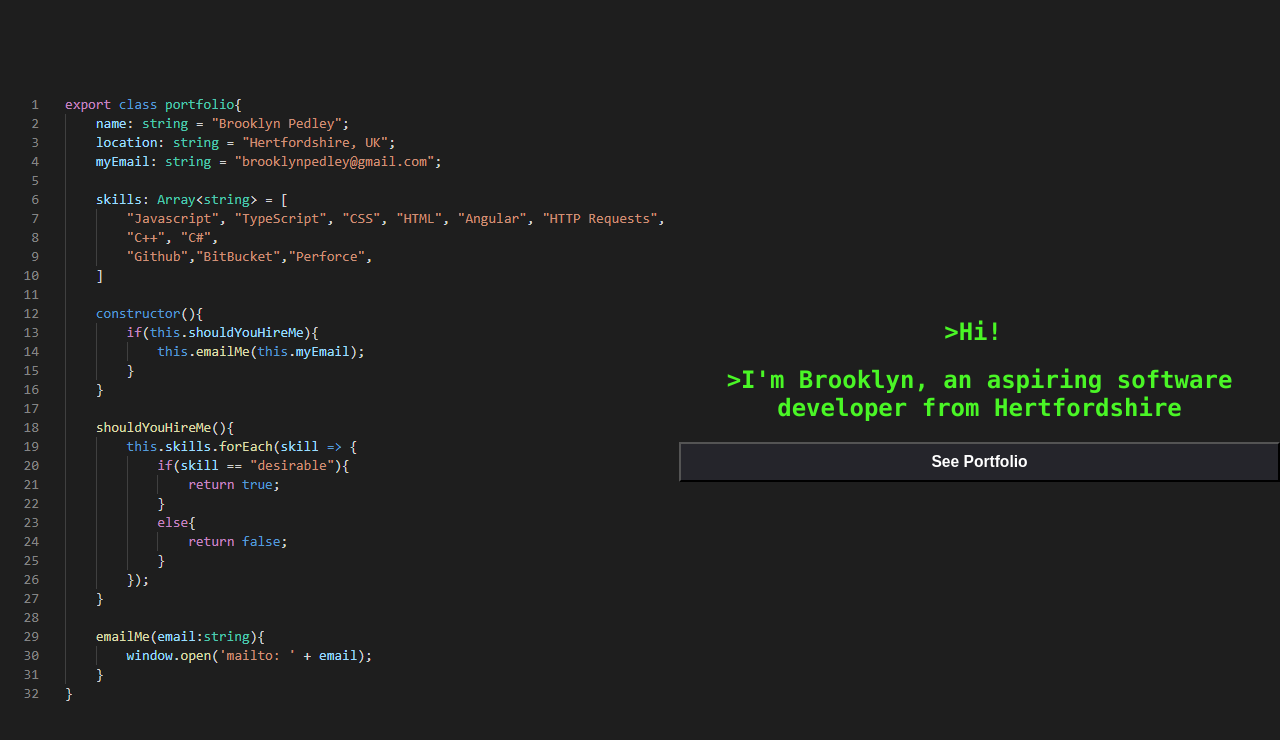
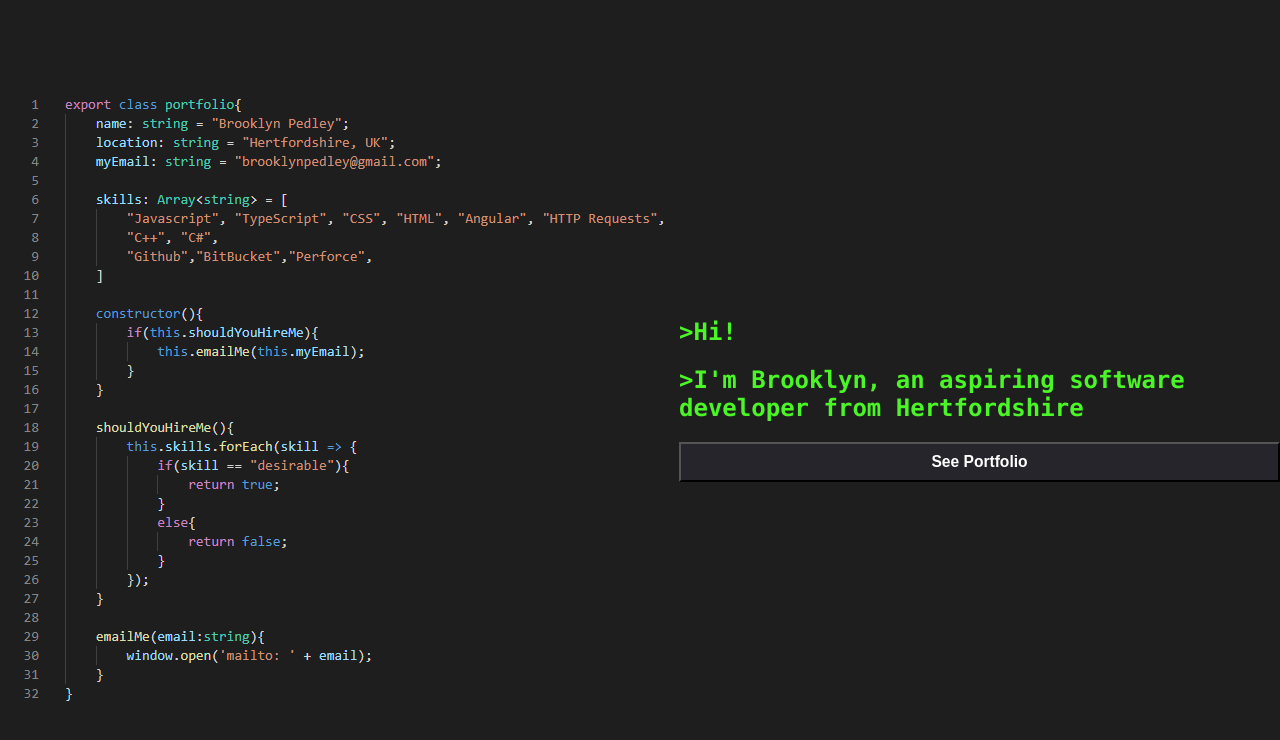
Before and after one commit to BrooklynP/portfolio, an Angular app: page / in a window 1280 px wide. Shown: the top 740 px of the page. Built offline with nearby package versions, Linux system fonts and the light colour scheme.

Commit message:
added typewriter effect to homepage

```diff
--- a/src/app/pages/landing-page/landing-page.component.html
+++ b/src/app/pages/landing-page/landing-page.component.html
@@ -3,8 +3,8 @@
         <img src="\assets\hero-image.PNG">
 
         <section class="message">
-            <h1 id="line1">>Hi!</h1>
-            <h2 id="line2">>I'm Brooklyn, an aspiring software developer from Hertfordshire</h2>
+            <h1 id="line1">{{messageToDisplayLine1}}</h1>
+            <h2 id="line2">{{messageToDisplayLine2}}</h2>
             <button (click)="clickViewProjects()"><h3>See Portfolio</h3></button>
         </section>
     </div>
--- a/src/app/pages/landing-page/landing-page.component.scss
+++ b/src/app/pages/landing-page/landing-page.component.scss
@@ -19,7 +19,7 @@
             display:flex;
             flex-direction: column;
             justify-content: center;
-            text-align: center;
+            text-align: left;
             width: 50vw;
             color: #4AF626;
 
--- a/src/app/pages/landing-page/landing-page.component.ts
+++ b/src/app/pages/landing-page/landing-page.component.ts
@@ -8,12 +8,61 @@ import { Router } from '@angular/router';
 })
 export class LandingPageComponent implements OnInit {
 
+  private readonly messageLine1 = '>Hi!';
+  private readonly messageLine2 = ">I'm Brooklyn, an aspiring software developer from Hertfordshire";
+
+  public messageToDisplayLine1 = '';
+  public messageToDisplayLine2 = "";
+
+  private i = 0;
+  private readonly speed = 50;
+
+
   constructor(public router: Router) {
 
 
   }
 
+
+
+  typeLine1() {
+    if (this.i < this.messageLine1.length) {
+
+      this.messageToDisplayLine1 += this.messageLine1[this.i];
+      this.i++;
+      setTimeout(() => {this.typeLine1(); }, this.speed);
+    }
+  }
+
+  typeLine2() {
+    if (this.i < this.messageLine2.length) {
+
+      this.messageToDisplayLine2 += this.messageLine2[this.i];
+      this.i++;
+      setTimeout(() => {this.typeLine2(); }, this.speed);
+    }
+  }
+
   ngOnInit() {
+    this.typeLine1();
+    console.log("finished");
+    setTimeout(() => {
+      this.i = 0;
+      this.typeLine2();
+    }, this.speed * (this.messageLine1.length + 1));
+
+    // setTimeout( () => {
+    //   this.messageToDisplayLine1 += this.messageLine1[0];
+    //   this.messageLine1 = this.messageLine1.substring(1, this.messageLine1.length);
+    //   console.log("hello");
+    // }, 500);
+    // while (this.messageLine1.length > 0) {
+    //   setTimeout(() => {
+    //     this.messageToDisplayLine1 += this.messageLine1[0];
+    //     this.messageLine1 = this.messageLine1.substring(1, this.messageLine1.length);
+    //     console.log(this.messageToDisplayLine1);
+    //   }, 500);
+    // }
   }
 
   clickViewProjects() {
```
